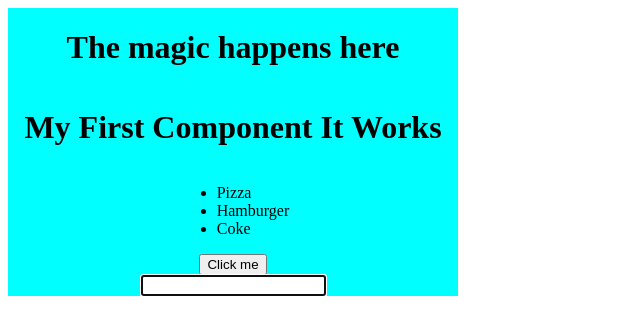
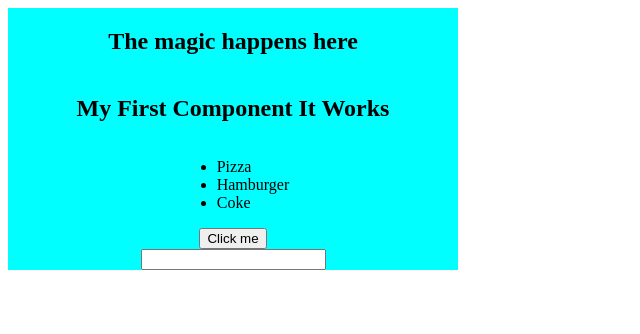
Before and after one commit to ivkval/react-v1-ivarK, a React (Create React App) app: page / in a window 1280 px wide. Shown: the top 334 px of the page, without its empty margins (0-640 px from the left). Built offline with nearby package versions, Linux system fonts and the light colour scheme.

Commit message:
Final old

```diff
--- a/src/App.js
+++ b/src/App.js
@@ -8,16 +8,16 @@ import './styles.scss';
 const App = () => {
   const food = ['Pizza', 'Hamburger', 'Coke'];
 
-  let [message, setMessage] = useState('');
+  const [message, setMessage] = useState('');
 
-  function handler(newMessage) {
-    setMessage(newMessage);
-  }
+  const getMessage = (input) => {
+    setMessage(input);
+  };
 
-  function click() {
+  const click = () => {
     alert(message);
     setMessage('');
-  }
+  };
 
   return (
     <Wrapper>
@@ -25,7 +25,7 @@ const App = () => {
       <Mycomponent title={'It Works'} />
       <Food food={food} />
       <button onClick={click}>Click me</button>
-      <Alert propName={handler} />
+      <Alert getMessage={getMessage} value={message} />
     </Wrapper>
   );
 };
--- a/src/components/Alert.js
+++ b/src/components/Alert.js
@@ -1,14 +1,9 @@
-import { useState } from 'react';
+const Alert = ({ getMessage, value }) => {
+  const input = (e) => {
+    getMessage(e.target.value);
+  };
 
-const Alert = ({ propName, value }) => {
-  const [input, setInput] = useState('');
-
-  function newInput(event) {
-    setInput(event.target.value);
-    propName(input);
-  }
-
-  return <input autoFocus onChange={newInput} />;
+  return <input onChange={input} value={value} />;
 };
 
 export default Alert;
--- a/src/components/Wrapper.js
+++ b/src/components/Wrapper.js
@@ -1,5 +1,5 @@
 const Wrapper = (props) => {
-  return <main className="flex">{props.children}</main>;
+  return <section className="flex">{props.children}</section>;
 };
 
 export default Wrapper;
```
